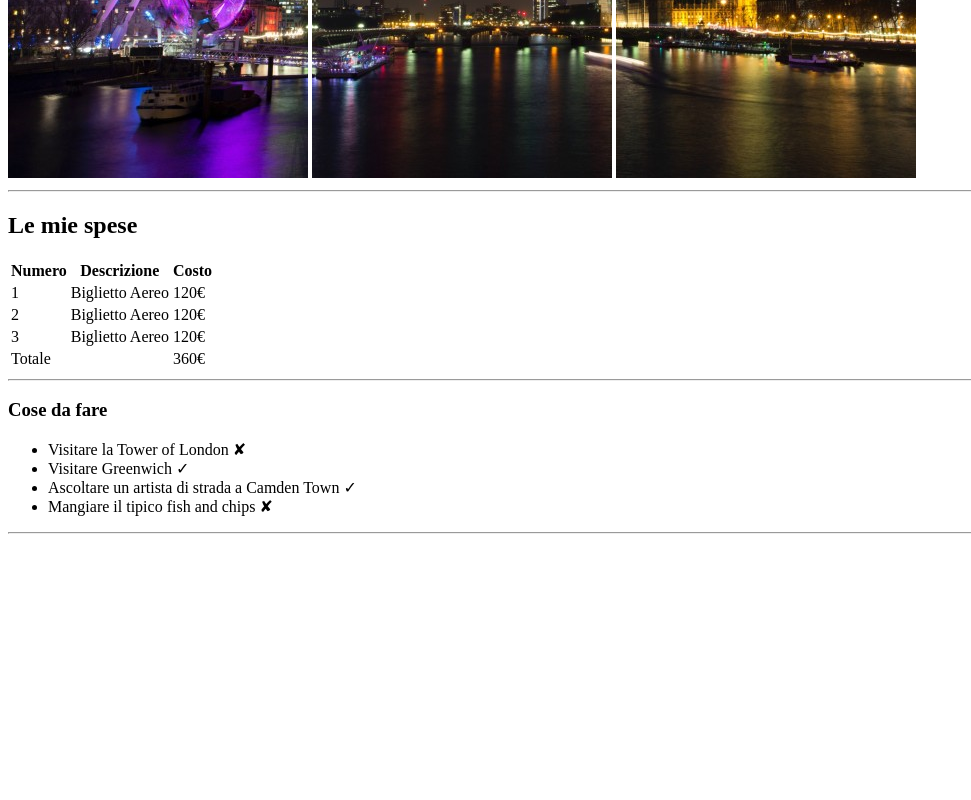
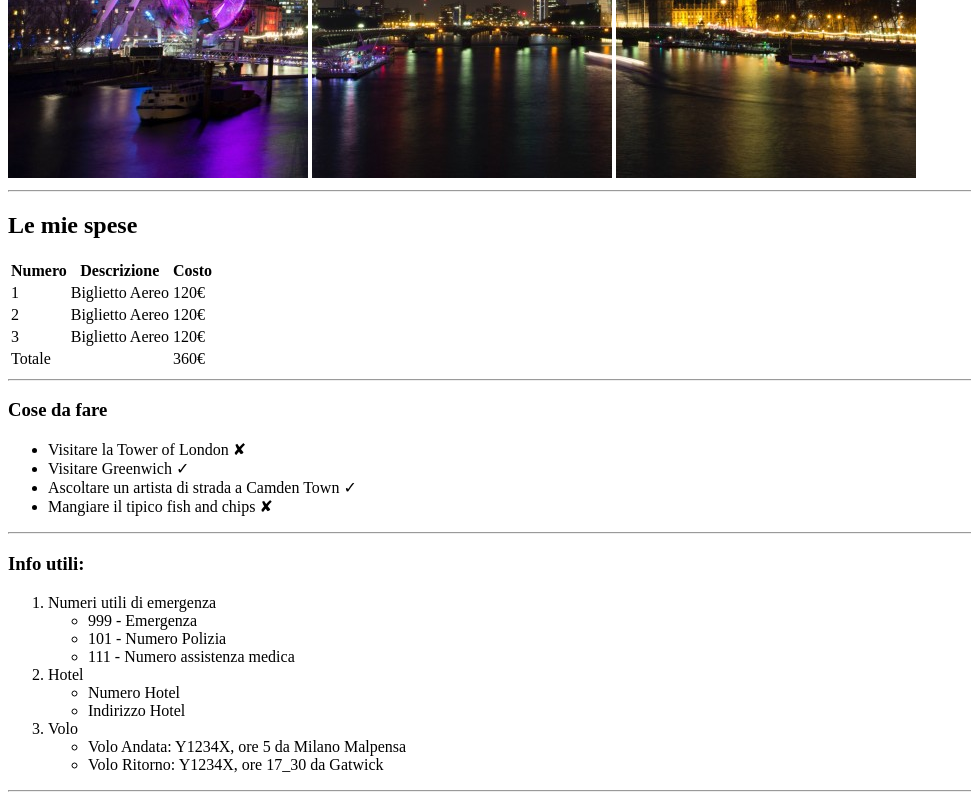
Before and after one commit to Giada92/html-london-trip, a plain HTML site: page index.html in a window 1280 px wide. Shown: the part 502-1302 px from the top of the page, without its empty margins (0-971 px from the left). Before the commit the page ends 1044 px from the top, so only its background shows below. Drawn offline with Linux system fonts and the light colour scheme.

Commit message:
Creazione terza sezione con lista ordinata e non

```diff
--- a/index.html
+++ b/index.html
@@ -70,6 +70,33 @@
             <hr>
         </section>
         <!-- /Seconda sezione -->
+        <!-- Terza sezione -->
+        <section>
+            <h3>Info utili:</h3>
+            <ol>
+                <li>Numeri utili di emergenza
+                    <ul>
+                        <li>999 - Emergenza</li>
+                        <li>101 - Numero Polizia</li>
+                        <li>111 - Numero assistenza medica</li>
+                    </ul>
+                </li>
+                <li>Hotel
+                    <ul>
+                        <li>Numero Hotel</li>
+                        <li>Indirizzo Hotel</li>
+                    </ul>
+                </li>
+                <li>Volo
+                    <ul>
+                        <li>Volo Andata: Y1234X, ore 5 da Milano Malpensa</li>
+                        <li>Volo Ritorno: Y1234X, ore 17_30 da Gatwick</li>
+                    </ul>
+                </li>
+            </ol>
+            <hr>
+        </section>
+        <!-- /Terza sezione -->
 
     </main>
 </body>
```
